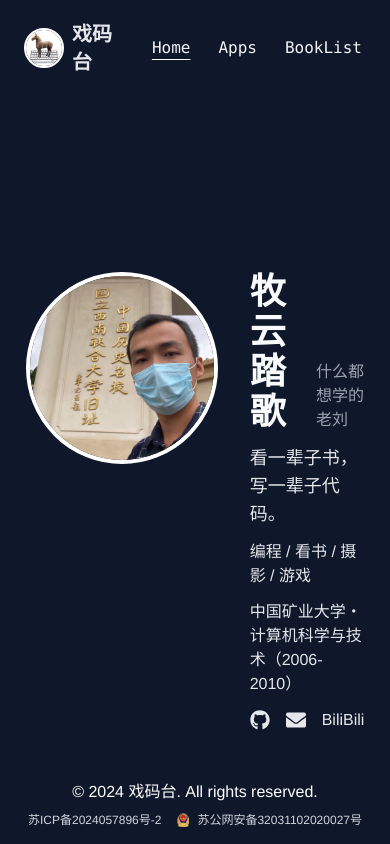
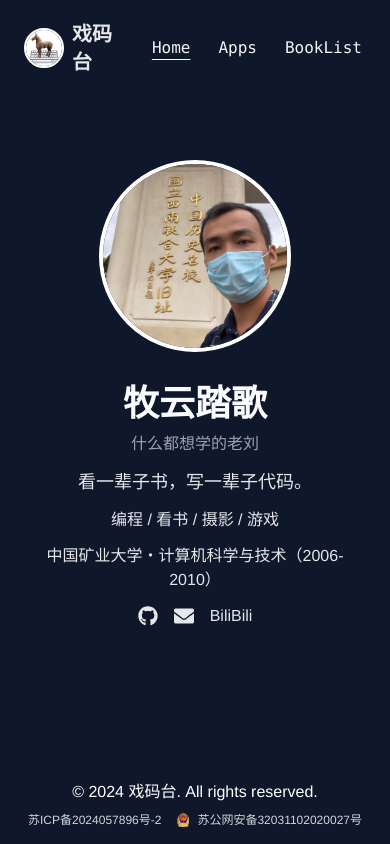
Before and after one commit to aruis/ximatai.net, a React (Create React App) app: page / in a window 390 px wide. Built offline with nearby package versions, Linux system fonts and the light colour scheme.

Commit message:
改进首页

```diff
--- a/src/components/pages/Home.js
+++ b/src/components/pages/Home.js
@@ -3,25 +3,25 @@ import {FaEnvelope, FaGithub} from 'react-icons/fa';
 
 const Home = () => {
     return (
-        <div className="flex justify-center items-center mt-36 p-8 bg-slate-900 text-white mx-auto">
-            <div className="flex justify-center w-full max-w-4xl">
-                {/* 左边部分：头像 */}
-                <div className="flex-none w-48 h-48 mr-8">
+        <div className="flex justify-center items-center mt-8 md:mt-36 p-8 bg-slate-900 text-white mx-auto">
+            <div className="flex flex-col md:flex-row justify-center w-full max-w-4xl">
+                {/* 上边部分：头像 */}
+                <div className="flex-none w-48 h-48 mb-8 md:mb-0 md:mr-8 mx-auto md:mx-0">
                     <img src="/avatar.jpg" alt="Avatar"
                          className="rounded-full w-full h-full object-cover border-4 border-white"/>
                 </div>
 
-                {/* 右边部分：个人信息 */}
-                <div className="text-gray-200">
-                    <div className="flex items-end mb-3">
+                {/* 下边部分：个人信息 */}
+                <div className="text-gray-200 text-center md:text-left">
+                    <div className="flex flex-col md:flex-row items-center md:items-end mb-3">
                         <h2 className="text-4xl font-bold text-slate-50">牧云踏歌</h2>
-                        <span className="text-md text-gray-400 ml-3">什么都想学的老刘</span>
+                        <span className="text-md text-gray-400 mt-2 md:mt-0 md:ml-3">什么都想学的老刘</span>
                     </div>
 
                     <p className="text-lg mb-3">看一辈子书，写一辈子代码。</p>
                     <p className="mb-3">编程 / 看书 / 摄影 / 游戏</p>
                     <p className="mb-3">中国矿业大学・计算机科学与技术（2006-2010）</p>
-                    <div className="flex items-center space-x-4">
+                    <div className="flex justify-center md:justify-start items-center space-x-4">
                         <a href="https://github.com/aruis" className="hover:text-blue-400">
                             <FaGithub size="20"/>
                         </a>
@@ -31,7 +31,6 @@ const Home = () => {
                         <a href="https://space.bilibili.com/24370353" className="hover:text-blue-400">
                             BiliBili
                         </a>
-
                     </div>
                 </div>
             </div>
@@ -39,4 +38,5 @@ const Home = () => {
     );
 };
 
+
 export default Home;
```
